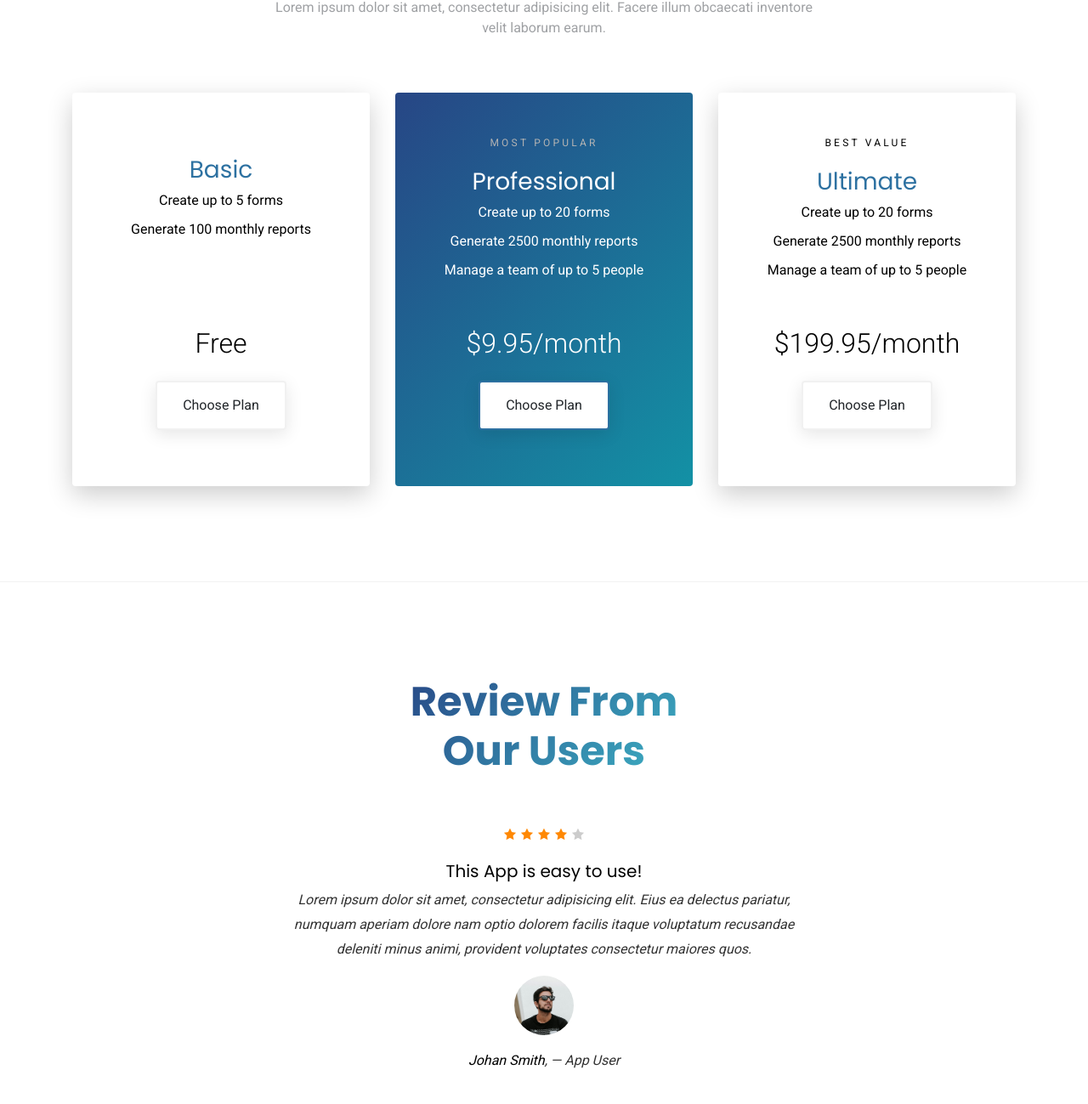
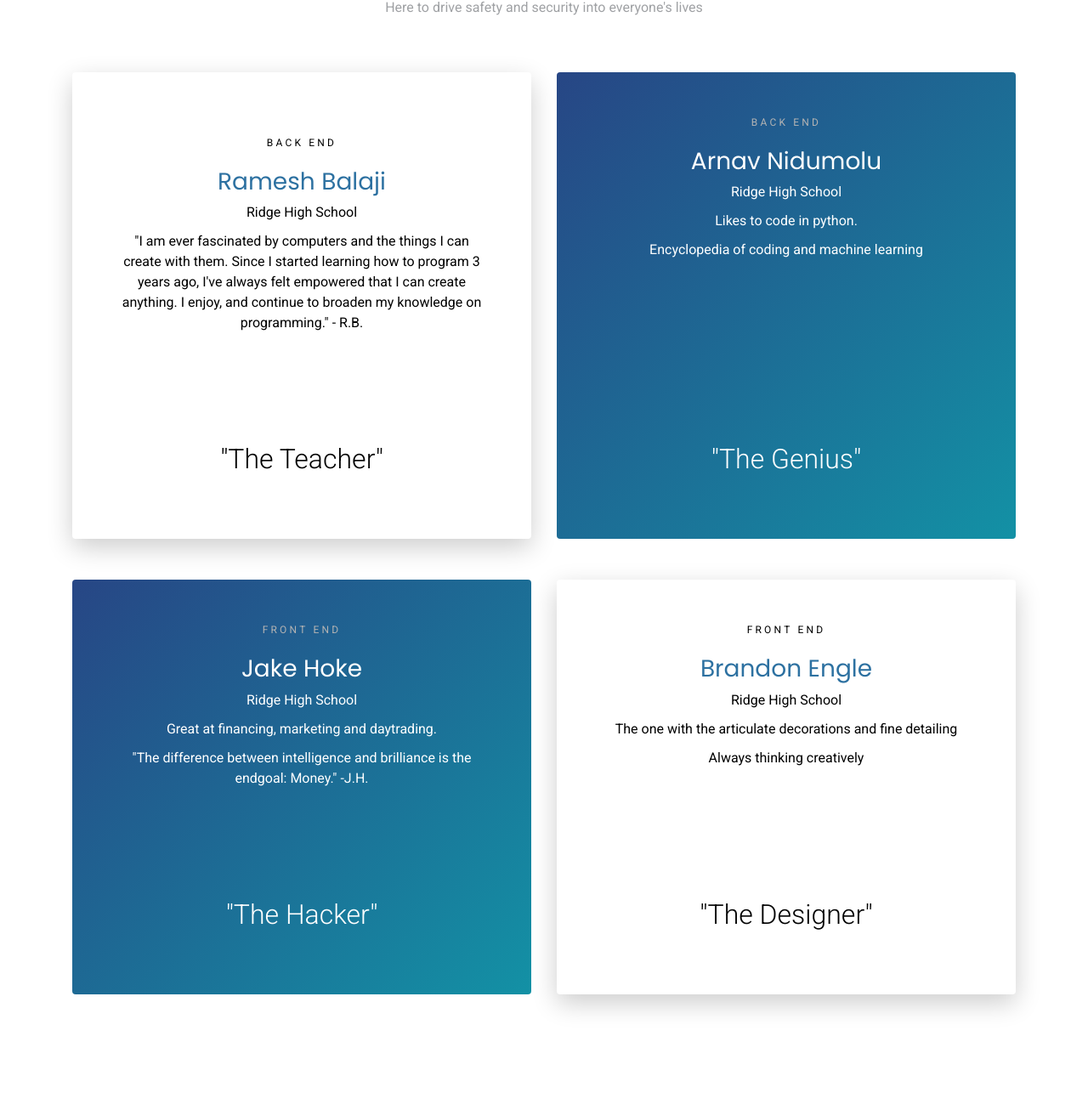
Before and after one commit to JakeHoke/droneThing, a plain HTML site: page pricing.html in a window 1280 px wide. Shown: the part 661-1960 px from the top of the page at 85% size. Drawn offline with Linux system fonts and the light colour scheme.

Commit message:
Update pricing.html

```diff
--- a/pricing.html
+++ b/pricing.html
@@ -1,6 +1,4 @@
-<!DOCTYPE html>
-<html lang="en">
-<head>
+<html lang="en"><head>
   <meta charset="utf-8">
   <title>Pricing - SoftLand</title>
   <meta content="width=device-width, initial-scale=1.0" name="viewport">
@@ -12,7 +10,7 @@
   <link href="img/apple-touch-icon.png" rel="apple-touch-icon">
 
   <!-- Google Fonts -->
-  <link href="https://fonts.googleapis.com/css?family=Poppins:300,400,700|Roboto:300,400,700&display=swap" rel="stylesheet">
+  <link href="https://fonts.googleapis.com/css?family=Poppins:300,400,700|Roboto:300,400,700&amp;display=swap" rel="stylesheet">
 
   <!-- Bootstrap CSS File -->
   <link href="vendor/bootstrap/css/bootstrap.min.css" rel="stylesheet">
@@ -34,7 +32,7 @@
   ======================================================= -->
 </head>
 
-<body>
+<body data-aos-easing="ease" data-aos-duration="1000" data-aos-delay="0">
 
   <div class="site-wrap">
 
@@ -44,16 +42,29 @@
           <span class="icofont-close js-menu-toggle"></span>
         </div>
       </div>
-      <div class="site-mobile-menu-body"></div>
+      <div class="site-mobile-menu-body"><ul class="site-nav-wrap">
+                <li><a href="index.html" class="nav-link">Home</a></li>
+                <li><a href="features.html" class="nav-link">Features</a></li>
+                <li class="active"><a href="pricing.html" class="nav-link">Pricing</a></li>
+
+                <li class="has-children"><span class="arrow-collapse collapsed" data-toggle="collapse" data-target="#collapseItem0"></span>
+                  <a href="blog.html" class="nav-link">Blog</a>
+                  <ul class="collapse" id="collapseItem0">
+                    <li><a href="blog.html" class="nav-link">Blog</a></li>
+                    <li><a href="blog-single.html" class="nav-link">Blog Sigle</a></li>
+                  </ul>
+                </li>
+                <li><a href="contact.html" class="nav-link">Contact</a></li>
+              </ul></div>
     </div>
 
-    <header class="site-navbar js-sticky-header site-navbar-target" role="banner" >
+    <div id="sticky-wrapper" class="sticky-wrapper is-sticky" style="height: 85px;"><header class="site-navbar js-sticky-header site-navbar-target shrink" role="banner" style="width: 1125px; position: fixed; top: 0px; z-index: auto;">
 
       <div class="container">
         <div class="row align-items-center">
 
           <div class="col-6 col-lg-2">
-            <h1 class="mb-0 site-logo"><a href="index.html" class="mb-0">SoftLand</a></h1>
+            <h1 class="mb-0 site-logo"><a href="index.html" class="mb-0">Drone Confrere</a></h1>
           </div>
 
           <div class="col-12 col-md-10 d-none d-lg-block">
@@ -62,16 +73,10 @@
               <ul class="site-menu main-menu js-clone-nav mr-auto d-none d-lg-block">
                 <li><a href="index.html" class="nav-link">Home</a></li>
                 <li><a href="features.html" class="nav-link">Features</a></li>
-                <li class="active"><a href="pricing.html" class="nav-link">Pricing</a></li>
+                <li><a href="contact.html" class="nav-link">Contact</a></li><li class="active"><a href="pricing.html" class="nav-link">About Us</a></li>
 
-                <li class="has-children">
-                  <a href="blog.html" class="nav-link">Blog</a>
-                  <ul class="dropdown">
-                    <li><a href="blog.html" class="nav-link">Blog</a></li>
-                    <li><a href="blog-single.html" class="nav-link">Blog Sigle</a></li>
-                  </ul>
-                </li>
-                <li><a href="contact.html" class="nav-link">Contact</a></li>
+
+
               </ul>
             </nav>
           </div>
@@ -87,7 +92,7 @@
         </div>
       </div>
 
-    </header>
+    </header></div>
 
 
     <main id="main">
@@ -109,8 +114,8 @@
             <div class="col-12">
               <div class="row justify-content-center">
                 <div class="col-md-7 text-center hero-text">
-                  <h1 data-aos="fade-up" data-aos-delay="">Our Pricing</h1>
-                  <p class="mb-5" data-aos="fade-up"  data-aos-delay="100">Lorem ipsum dolor sit amet, consectetur adipisicing elit.</p>
+                  <h1 data-aos="fade-up" data-aos-delay="" class="aos-init aos-animate">About Us</h1>
+                  <p class="mb-5 aos-init aos-animate" data-aos="fade-up" data-aos-delay="100">The coders that made it at ProfHacks! </p>
                 </div>
               </div>
             </div>
@@ -126,144 +131,75 @@
 
           <div class="row justify-content-center text-center">
             <div class="col-md-7 mb-5">
-              <h2 class="section-heading">Choose A Plan</h2>
-              <p>Lorem ipsum dolor sit amet, consectetur adipisicing elit. Facere illum obcaecati inventore velit laborum earum.</p>
+              <h2 class="section-heading">The Coders:</h2>
+              <p>Here to drive safety and security into everyone's lives</p>
             </div>
           </div>
           <div class="row align-items-stretch">
 
-            <div class="col-lg-4 mb-4 mb-lg-0">
+            <div class="col-lg-6 mb-5 mb-lg-5">
               <div class="pricing h-100 text-center">
                 <span>&nbsp;</span>
-                <h3>Basic</h3>
+                <span class="popularity">Back End</span><h3>Ramesh Balaji</h3>
                 <ul class="list-unstyled">
-                  <li>Create up to 5 forms</li>
-                  <li>Generate 100 monthly reports</li>
+                  <li>Ridge High School</li>
+                  <li>"I am ever fascinated by computers and the things I can create with them. Since I started learning how to program 3 years ago, I've always felt empowered that I can create anything. I enjoy, and continue to broaden my knowledge on programming." - R.B.</li>
                 </ul>
                 <div class="price-cta">
-                  <strong class="price">Free</strong>
-                  <p><a href="#" class="btn btn-white">Choose Plan</a></p>
+                  <strong class="price">"The Teacher"</strong>
+                  <p></p>
                 </div>
               </div>
             </div>
-            <div class="col-lg-4 mb-4 mb-lg-0">
+            <div class="col-lg-6 mb-5 mb-lg-5">
               <div class="pricing h-100 text-center popular">
-                <span class="popularity">Most Popular</span>
-                <h3>Professional</h3>
+                <span class="popularity">Back End</span>
+                <h3>Arnav Nidumolu</h3>
                 <ul class="list-unstyled">
-                  <li>Create up to 20 forms</li>
-                  <li>Generate 2500 monthly reports</li>
-                  <li>Manage a team of up to 5 people</li>
+                  <li>Ridge High School</li>
+                  <li>Likes to code in python.</li>
+                  <li>Encyclopedia of coding and machine learning</li>
                 </ul>
                 <div class="price-cta">
-                  <strong class="price">$9.95/month</strong>
-                  <p><a href="#" class="btn btn-white">Choose Plan</a></p>
+                  <strong class="price">"The Genius"</strong>
+                  <p></p>
                 </div>
               </div>
             </div>
-            <div class="col-lg-4 mb-4 mb-lg-0">
-              <div class="pricing h-100 text-center">
-                <span class="popularity">Best Value</span>
-                <h3>Ultimate</h3>
+
+            <div class="col-lg-6 mb-5 mb-lg-5">
+
+
+              <div class="pricing h-100 text-center popular">
+                <span class="popularity">Front End</span>
+                <h3>Jake Hoke</h3>
                 <ul class="list-unstyled">
-                  <li>Create up to 20 forms</li>
-                  <li>Generate 2500 monthly reports</li>
-                  <li>Manage a team of up to 5 people</li>
+                  <li>Ridge High School</li>
+                  <li>Great at financing, marketing and daytrading.</li>
+                  <li>"The difference between intelligence and brilliance is the endgoal: Money." -J.H.</li>
                 </ul>
                 <div class="price-cta">
-                  <strong class="price">$199.95/month</strong>
-                  <p><a href="#" class="btn btn-white">Choose Plan</a></p>
+                  <strong class="price">"The Hacker"</strong>
+                  <p></p>
                 </div>
               </div>
-            </div>
-          </div>
-        </div>
-      </div>
+            </div><br><br>
 
-
-      <div class="site-section border-top border-bottom">
-        <div class="container">
-          <div class="row justify-content-center text-center mb-5">
-            <div class="col-md-4">
-              <h2 class="section-heading">Review From Our Users</h2>
-            </div>
-          </div>
-          <div class="row justify-content-center text-center">
-            <div class="col-md-7">
-              <div class="owl-carousel testimonial-carousel">
-                <div class="review text-center">
-                  <p class="stars">
-                    <span class="icofont-star"></span>
-                    <span class="icofont-star"></span>
-                    <span class="icofont-star"></span>
-                    <span class="icofont-star"></span>
-                    <span class="icofont-star muted"></span>
-                  </p>
-                  <h3>Excellent App!</h3>
-                  <blockquote>
-                    <p>Lorem ipsum dolor sit amet, consectetur adipisicing elit. Eius ea delectus pariatur, numquam aperiam dolore nam optio dolorem facilis itaque voluptatum recusandae deleniti minus animi, provident voluptates consectetur maiores quos.</p>
-                  </blockquote>
-
-
-
-                  <p class="review-user">
-                    <img src="img/person_1.jpg" alt="Image" class="img-fluid rounded-circle mb-3">
-                    <span class="d-block">
-                      <span class="text-black">Jean Doe</span>, &mdash; App User
-                    </span>
-                  </p>
-
-                </div>
-
-                <div class="review text-center">
-                  <p class="stars">
-                    <span class="icofont-star"></span>
-                    <span class="icofont-star"></span>
-                    <span class="icofont-star"></span>
-                    <span class="icofont-star"></span>
-                    <span class="icofont-star muted"></span>
-                  </p>
-                  <h3>This App is easy to use!</h3>
-                  <blockquote>
-                    <p>Lorem ipsum dolor sit amet, consectetur adipisicing elit. Eius ea delectus pariatur, numquam aperiam dolore nam optio dolorem facilis itaque voluptatum recusandae deleniti minus animi, provident voluptates consectetur maiores quos.</p>
-                  </blockquote>
-
-
-
-                  <p class="review-user">
-                    <img src="img/person_2.jpg" alt="Image" class="img-fluid rounded-circle mb-3">
-                    <span class="d-block">
-                      <span class="text-black">Johan Smith</span>, &mdash; App User
-                    </span>
-                  </p>
-
-                </div>
-
-
-                <div class="review text-center">
-                  <p class="stars">
-                    <span class="icofont-star"></span>
-                    <span class="icofont-star"></span>
-                    <span class="icofont-star"></span>
-                    <span class="icofont-star"></span>
-                    <span class="icofont-star muted"></span>
-                  </p>
-                  <h3>Awesome functionality!</h3>
-                  <blockquote>
-                    <p>Lorem ipsum dolor sit amet, consectetur adipisicing elit. Eius ea delectus pariatur, numquam aperiam dolore nam optio dolorem facilis itaque voluptatum recusandae deleniti minus animi, provident voluptates consectetur maiores quos.</p>
-                  </blockquote>
-
-
-
-                  <p class="review-user">
-                    <img src="img/person_3.jpg" alt="Image" class="img-fluid rounded-circle mb-3">
-                    <span class="d-block">
-                      <span class="text-black">Jean Thunberg</span>, &mdash; App User
-                    </span>
-                  </p>
-
+            <div class="col-lg-6 mb-5 mb-lg-5">
+              <div class="pricing h-100 text-center">
+                <span class="popularity">Front End</span>
+                <h3>Brandon Engle</h3>
+                <ul class="list-unstyled">
+                  <li>Ridge High School</li>
+                  <li>The one with the articulate decorations and fine detailing</li>
+                  <li>Always thinking creatively</li>
+                </ul>
+                <div class="price-cta">
+                  <strong class="price">"The Designer"</strong>
+                  <p></p>
                 </div>
               </div>
+
             </div>
           </div>
         </div>
@@ -271,18 +207,10 @@
 
 
 
-      <div class="site-section cta-section">
-        <div class="container">
-          <div class="row align-items-center">
-            <div class="col-md-6 mr-auto text-center text-md-left mb-5 mb-md-0">
-              <h2>Starts Publishing Your Apps</h2>
-            </div>
-            <div class="col-md-5 text-center text-md-right">
-              <p><a href="#" class="btn"><span class="icofont-brand-apple mr-3"></span>App store</a> <a href="#" class="btn"><span class="icofont-ui-play mr-3"></span>Google play</a></p>
-            </div>
-          </div>
-        </div>
-      </div>
+
+
+
+
 
 
     </main>
@@ -332,7 +260,7 @@
 
         <div class="row justify-content-center text-center">
           <div class="col-md-7">
-            <p class="copyright">&copy; Copyright SoftLand. All Rights Reserved</p>
+            <p class="copyright">© Copyright SoftLand. All Rights Reserved</p>
             <div class="credits">
               <!--
                 All the links in the footer should remain intact.
@@ -362,5 +290,6 @@
   <!-- Template Main JS File -->
   <script src="js/main.js"></script>
 
-  </body>
-</html>
+
+
+</body></html>
```
